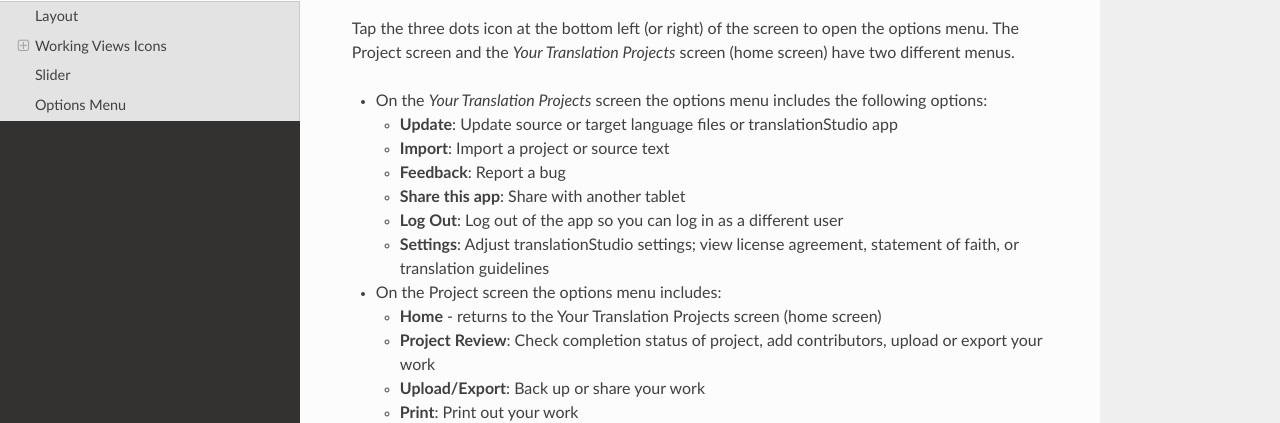
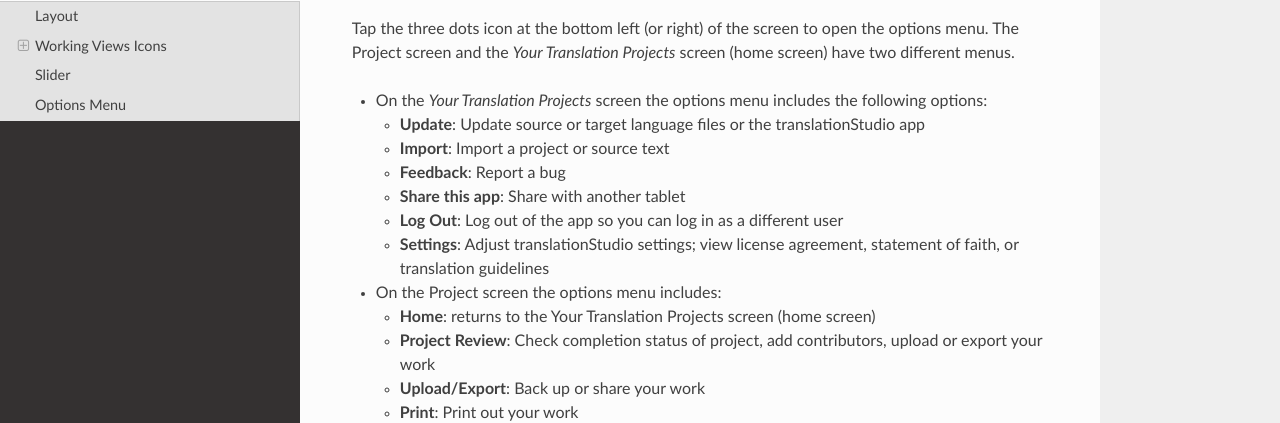
Before and after one commit to unfoldingWord-dev/translationStudio-Info, a Sphinx documentation site: the page built from docs/tNavigate.rst, in a window 1280 px wide and 900 px high, scrolled down 2507 px. Shown: the part 238-661 px from the top of the window. Built offline with Sphinx 7.4.7 and the Read the Docs theme 2.0.0, drawn with Linux system fonts in a browser that asks for light colours; pages that are not in the unit, such as notebooks, are missing from menus.

Commit message:
Update tNavigate.rst

```diff
--- a/docs/tNavigate.rst
+++ b/docs/tNavigate.rst
@@ -82,7 +82,7 @@ Tap the three dots icon at the bottom left (or right) of the screen to open the
 
 * On the *Your Translation Projects* screen the options menu includes the following options:
 
-  * **Update**: Update source or target language files or translationStudio app
+  * **Update**: Update source or target language files or the translationStudio app
 
   * **Import**: Import a project or source text
 
@@ -96,7 +96,7 @@ Tap the three dots icon at the bottom left (or right) of the screen to open the
 
 * On the Project screen the options menu includes:
 
-  * **Home** - returns to the Your Translation Projects screen (home screen)
+  * **Home**: returns to the Your Translation Projects screen (home screen)
 
   * **Project Review**: Check completion status of project, add contributors, upload or export your work
 
```
